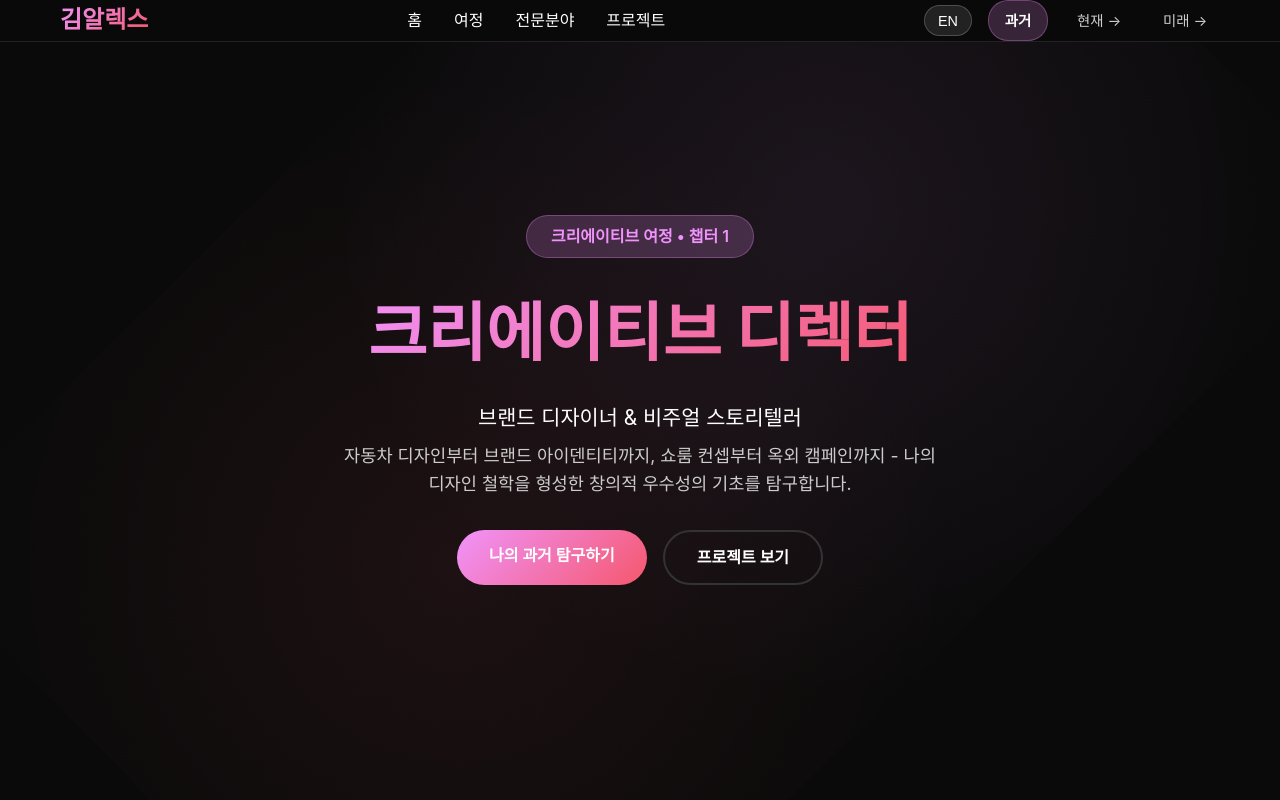
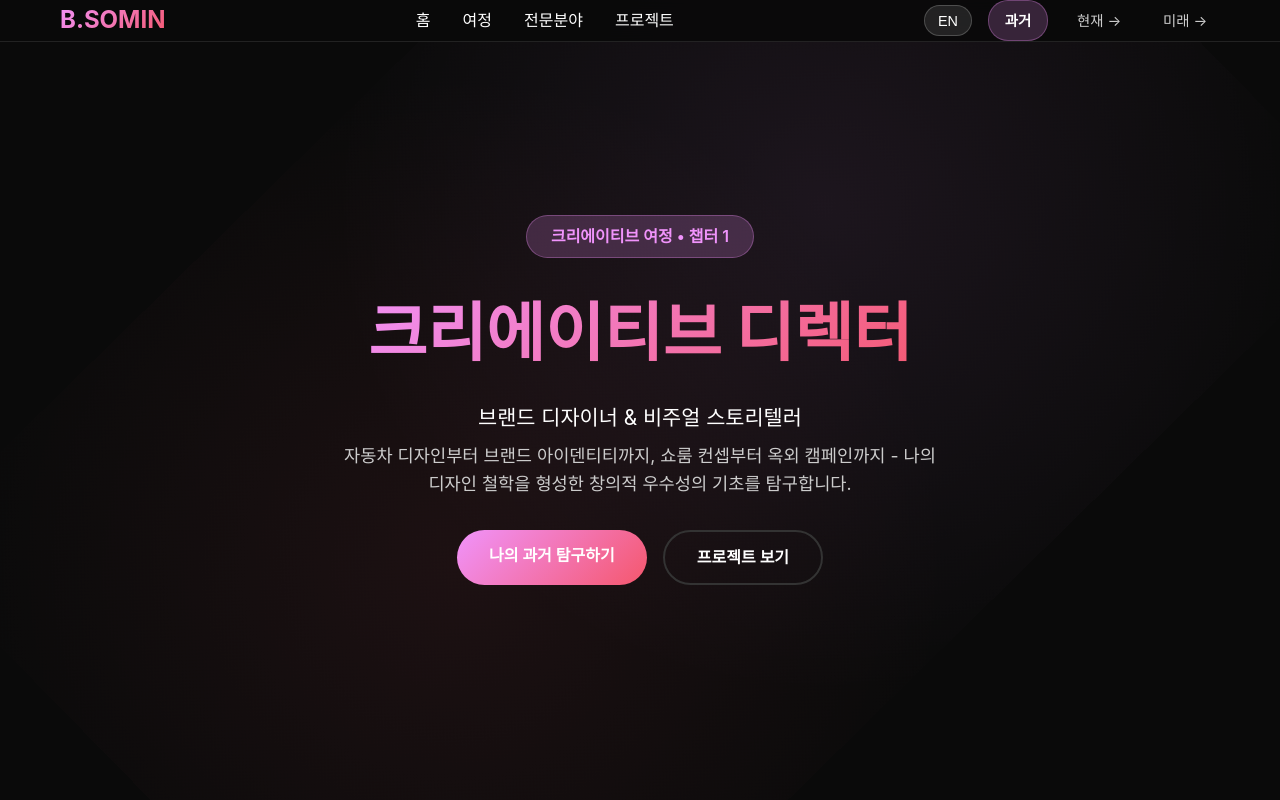
Before and after one commit to sominisun/homepage, a plain HTML site: page index.html in a window 1280 px wide. Shown: the top 800 px of the page. Drawn offline with Linux system fonts and the light colour scheme.

Commit message:
이름수정

```diff
--- a/index.html
+++ b/index.html
@@ -622,7 +622,7 @@
 <body>
     <header>
         <nav class="container">
-            <div class="logo" data-ko="김알렉스" data-en="Alex Kim">김알렉스</div>
+            <div class="logo" data-ko="김알렉스" data-en="Somin">B.SOMIN</div>
             <ul class="nav-links">
                 <li><a href="#home" data-ko="홈" data-en="Home">홈</a></li>
                 <li><a href="#journey" data-ko="여정" data-en="Journey">여정</a></li>
```
